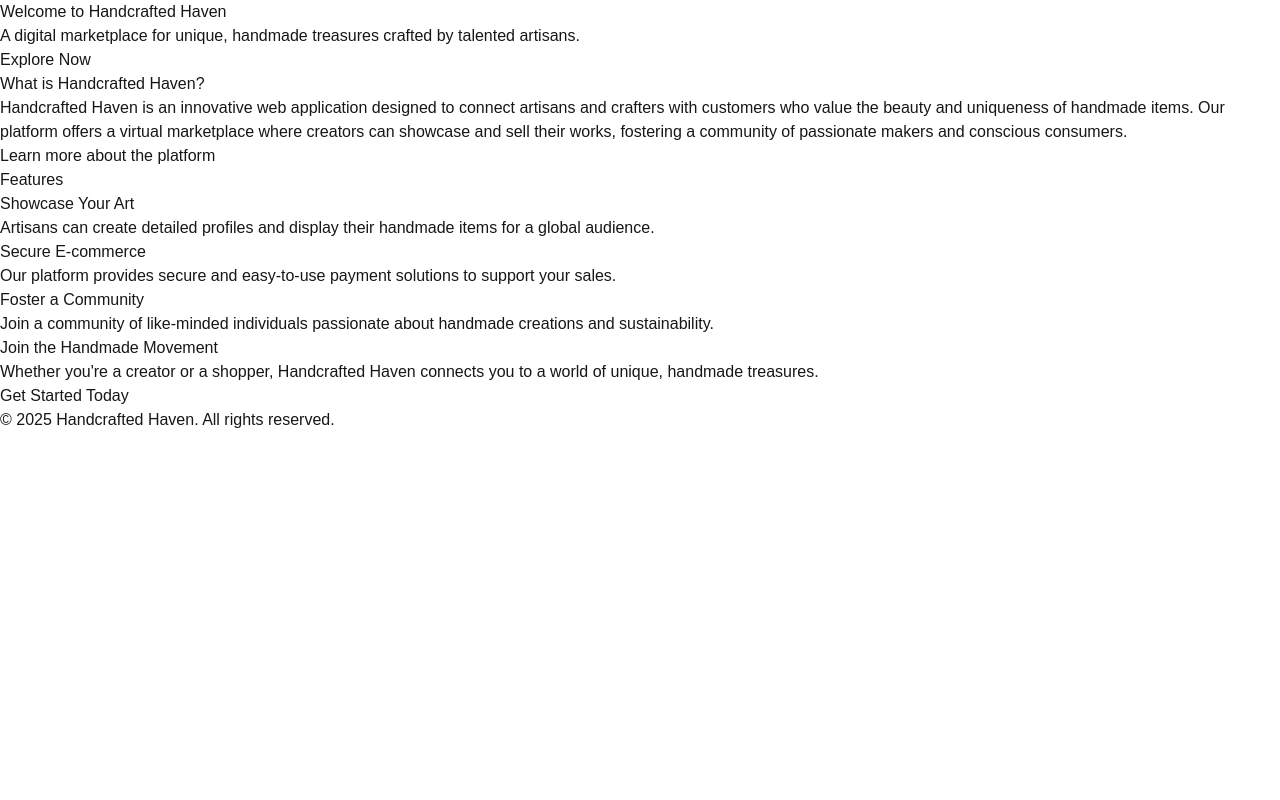
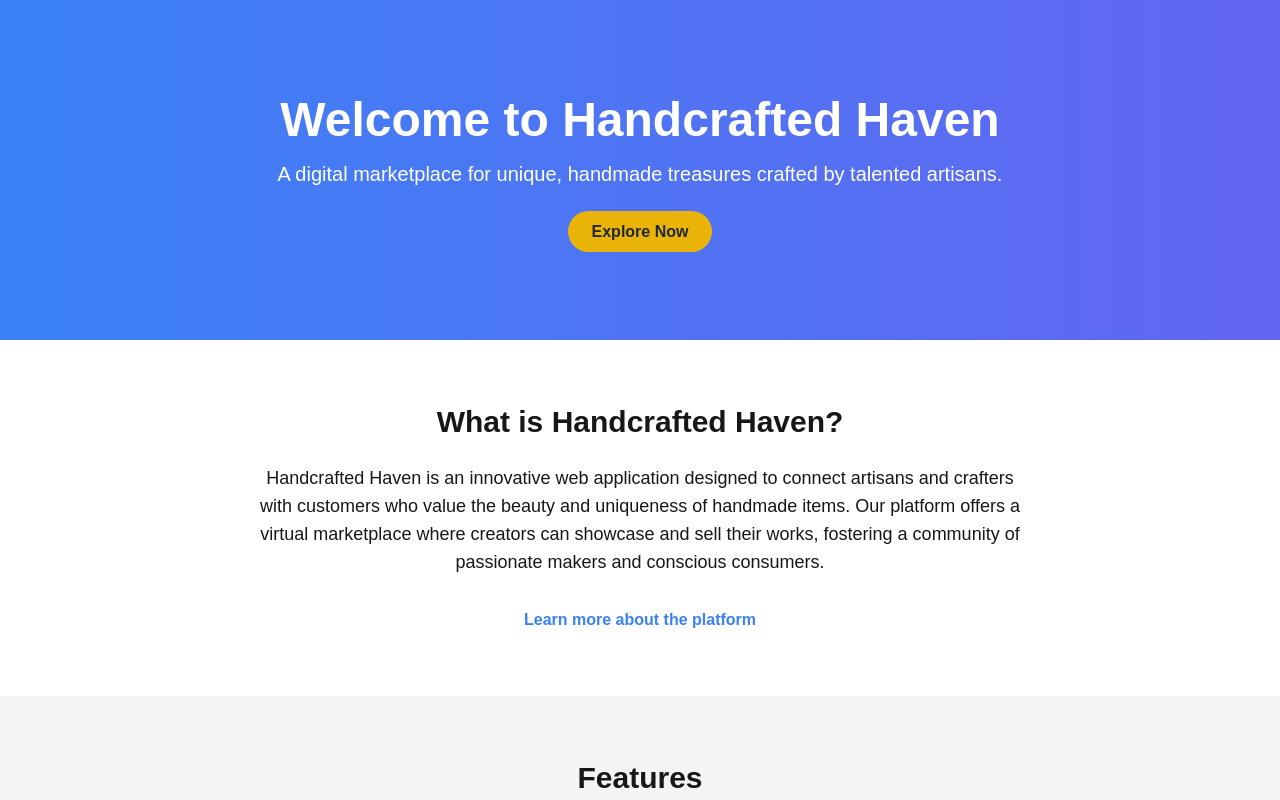
Before and after one commit to jackloosantamaria/team03-handcraftedhaven, a Next.js app: page / in a window 1280 px wide. Shown: the top 800 px of the page. Built offline with nearby package versions, Linux system fonts and the light colour scheme.

Commit message:
updated tailwind.config.js

```diff
--- a/tailwind.config.js
+++ b/tailwind.config.js
@@ -1,8 +1,8 @@
 /** @type {import('tailwindcss').Config} */
 module.exports = {
-  content: [],
+  content: ["./src/**/*.{js,ts,jsx,tsx,mdx}"],
   theme: {
     extend: {},
   },
   plugins: [],
-}
+};
```
